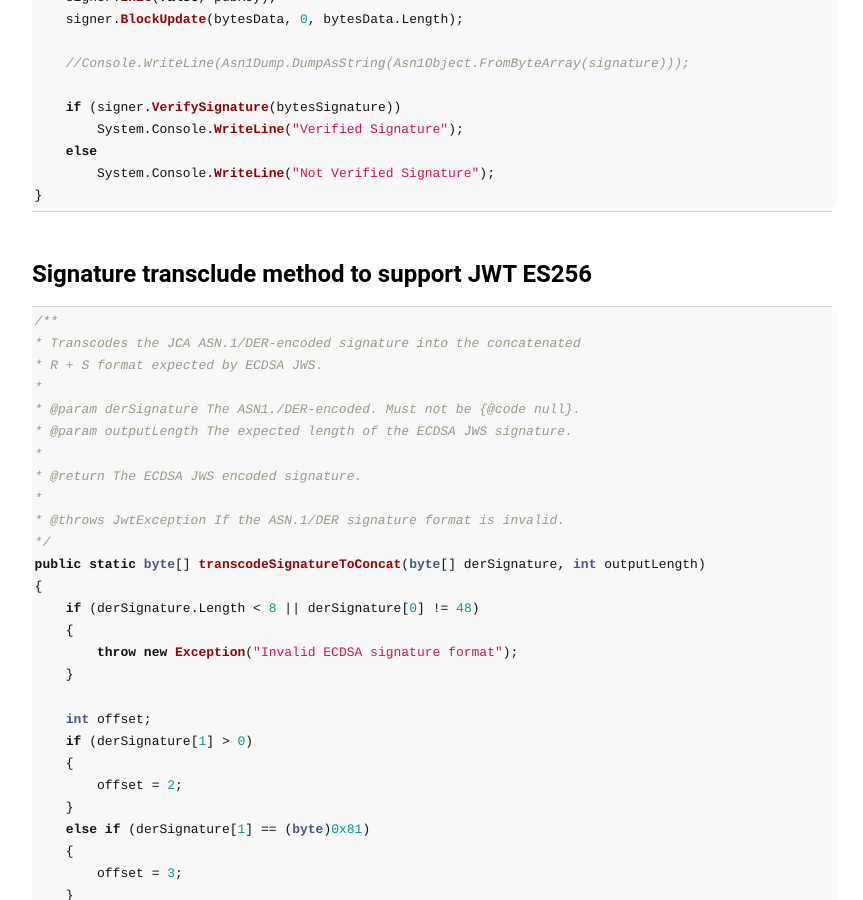
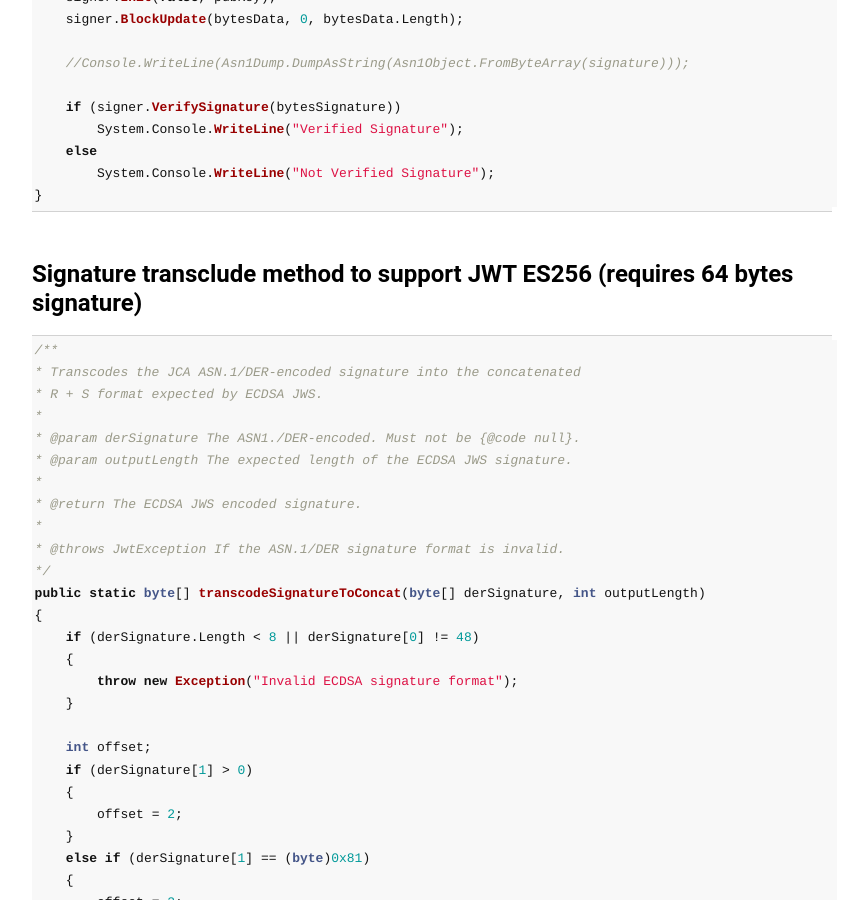
Before and after one commit to shawinder/shawinder.github.io, a Jekyll site: the page built from _posts/2017-08-02-sign-data-using-ecdsa-and-bouncy-castle.md, in a window 1280 px wide and 900 px high, scrolled down 1609 px. Shown: the whole window, without its empty margins (208-1071 px from the left). Built offline with Jekyll 4.4.1, drawn with Linux system fonts in a browser that asks for light colours; nearby versions of some CDN libraries; comment, search, counter and statistics services are not loaded.

Commit message:
Update 2017-08-02-sign-data-using-ecdsa-and-bouncy-castle.md

````diff
--- a/_posts/2017-08-02-sign-data-using-ecdsa-and-bouncy-castle.md
+++ b/_posts/2017-08-02-sign-data-using-ecdsa-and-bouncy-castle.md
@@ -85,7 +85,7 @@ private void VerifyEcdsaSignature(X509Certificate2 cert, byte[] bytesData, byte[
 }
 ```
 
-## Signature transclude method to support JWT ES256
+## Signature transclude method to support JWT ES256 (requires 64 bytes signature)
 
 ```cs
 /**
````
